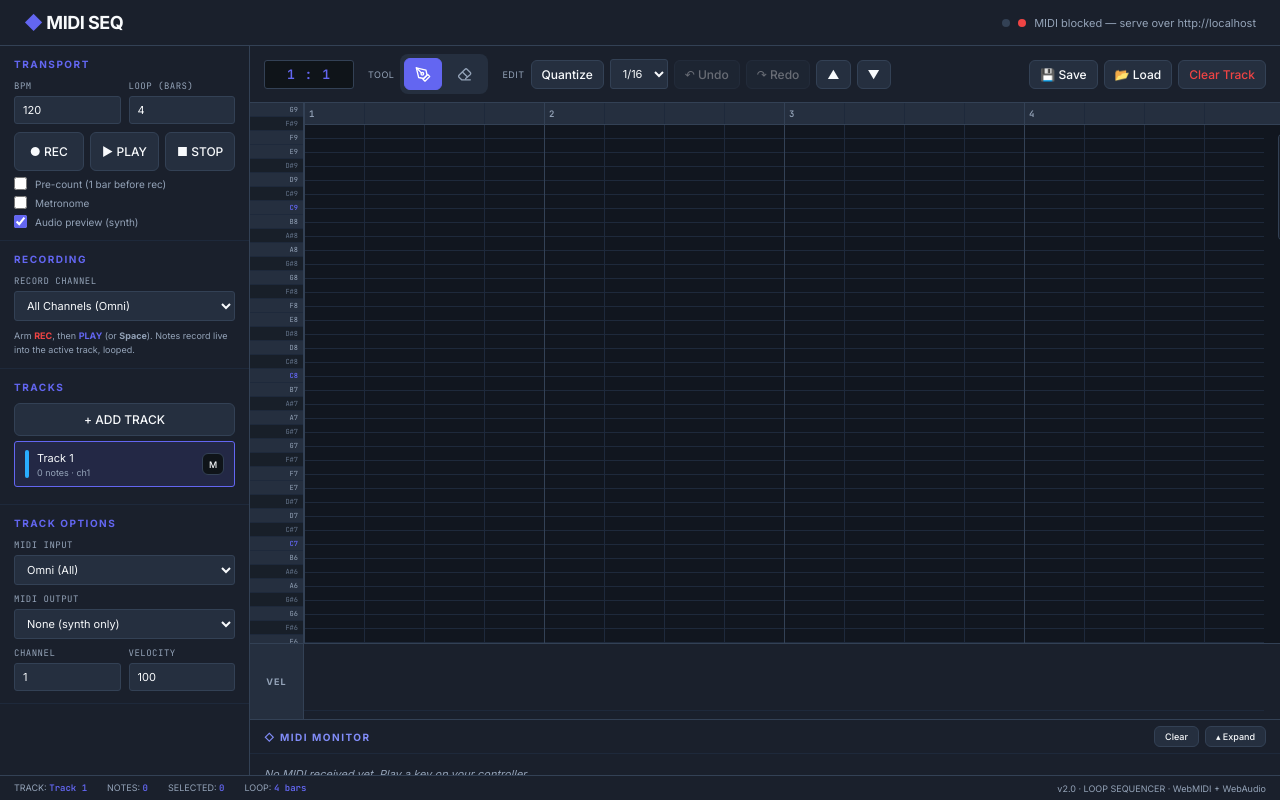
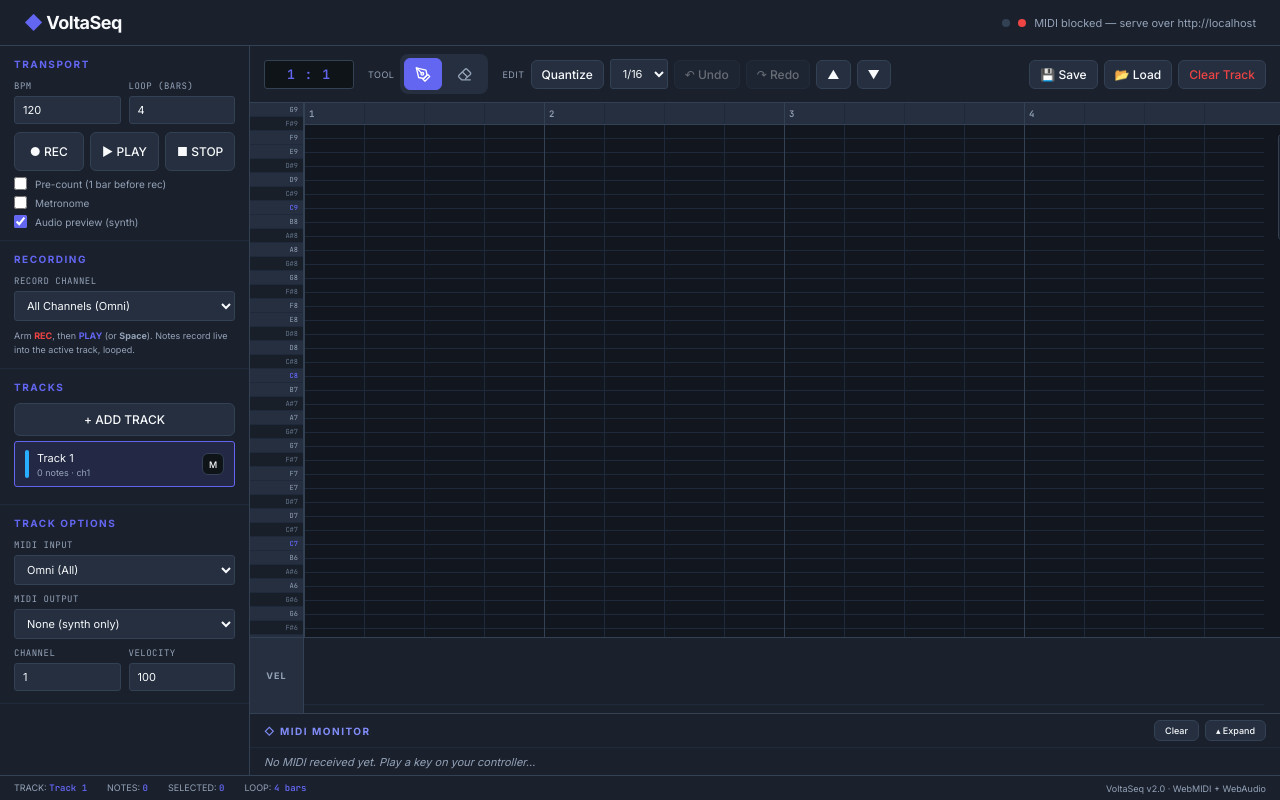
Before and after one commit to dferreiramarques/voltaseq, a plain HTML site: page index.html in a window 1280 px wide. Drawn offline with nearby package versions, Linux system fonts and the light colour scheme.

Commit message:
Add files via upload

```diff
--- a/index.html
+++ b/index.html
@@ -3,7 +3,7 @@
 <head>
 <meta charset="UTF-8">
 <meta name="viewport" content="width=device-width, initial-scale=1.0">
-<title>MIDI Sequencer — Maschine-style Loop</title>
+<title>VoltaSeq — Loop Sequencer</title>
 <link rel="preconnect" href="https://fonts.googleapis.com">
 <link rel="preconnect" href="https://fonts.gstatic.com" crossorigin>
 <link href="https://fonts.googleapis.com/css2?family=Inter:wght@300;400;500;600;700;800&family=JetBrains+Mono:wght@400;500;600&display=swap" rel="stylesheet">
@@ -45,7 +45,7 @@
     input[type="number"], .pos-display, .log-time, .log-raw, .log-data, .status-val,
     .pkey, .bar-tick, .ctrl-label { font-family: 'JetBrains Mono', 'Courier New', monospace; }
 
-    .container { display: flex; flex-direction: column; height: 100vh; }
+    .container { display: flex; flex-direction: column; height: 100vh; overflow: hidden; }
 
     /* ════ HEADER ════ */
     .header {
@@ -265,9 +265,9 @@
     .monitor {
         background: var(--bg-panel);
         border-top: 1px solid var(--border); display: flex; flex-direction: column; flex: none;
-        transition: height 0.18s ease;
+        transition: height 0.18s ease; overflow: hidden;
     }
-    .monitor.collapsed { height: 56px; }
+    .monitor.collapsed { height: 62px; }
     .monitor.expanded { height: 180px; }
     .monitor-head {
         padding: 6px 14px; display: flex; align-items: center; justify-content: space-between;
@@ -276,7 +276,7 @@
     .monitor-title { font-size: 10px; color: var(--accent-alt); text-transform: uppercase; letter-spacing: 1.5px; font-weight: 700; }
     .mon-btn { flex: none; padding: 4px 10px; font-size: 9px; }
     .monitor-log { padding: 4px 14px; font-size: 11px; line-height: 1.5; }
-    .monitor.collapsed .monitor-log { overflow: hidden; flex: none; height: 24px; }
+    .monitor.collapsed .monitor-log { overflow: hidden; flex: none; height: 26px; }
     .monitor.expanded .monitor-log { overflow-y: auto; flex: 1; }
     .log-line { display: flex; gap: 10px; white-space: nowrap; }
     .log-time { color: #64748b; min-width: 64px; }
@@ -287,11 +287,11 @@
     .log-type.other { color: var(--warning); }
     .log-data { color: var(--text-primary); }
     .log-raw { color: #64748b; margin-left: auto; }
-    .log-empty { color: var(--text-secondary); font-style: italic; padding: 8px 0; }
+    .log-empty { color: var(--text-secondary); font-style: italic; padding: 2px 0; }
 
     /* ════ STATUS BAR ════ */
     .status-bar {
-        background: var(--bg-panel); border-top: 1px solid var(--border);
+        background: var(--bg-panel); border-top: 1px solid var(--border); flex: none;
         padding: 6px 14px; display: flex; justify-content: space-between;
         align-items: center; font-size: 9px; color: var(--text-secondary);
     }
@@ -308,7 +308,7 @@
 <div class="container">
     <!-- HEADER -->
     <div class="header" id="header">
-        <h1><span>◆</span> MIDI SEQ</h1>
+        <h1><span>◆</span> VoltaSeq</h1>
         <div class="header-right">
             <div class="midi-status" id="midiStatus">
                 <span class="midi-activity" id="midiActivity"></span>
@@ -475,14 +475,14 @@
             <div>SELECTED: <span class="status-val" id="stSel">0</span></div>
             <div>LOOP: <span class="status-val" id="stLoop">4 bars</span></div>
         </div>
-        <div style="font-size:9px;">v2.0 · LOOP SEQUENCER · WebMIDI + WebAudio</div>
+        <div style="font-size:9px;">VoltaSeq v2.0 · WebMIDI + WebAudio</div>
     </div>
 </div>
 
 <script src="https://cdnjs.cloudflare.com/ajax/libs/jszip/3.10.1/jszip.min.js" onerror="console.warn('JSZip not loaded')"></script>
 <script>
 // ════════════════════════════════════════════════════════════════════════
-//  MIDI LOOP SEQUENCER — Maschine-style
+//  VoltaSeq — Loop Sequencer
 // ════════════════════════════════════════════════════════════════════════
 const ROW_H = 14;
 const PX_BEAT = 60;       // pixels per quarter-note beat
@@ -1161,7 +1161,7 @@ class Seq {
         if (typeof JSZip === 'undefined') { alert('JSZip failed to load — check your connection and reload.'); return; }
         const zip = new JSZip();
         const project = {
-            app: 'midi-sequencer', version: 2,
+            app: 'voltaseq', version: 2,
             bpm: this.bpm, loopBars: this.loopBars, quantize: this.quantize, activeId: this.activeId,
             tracks: this.tracks.map(t => ({
                 id: t.id, name: t.name, color: t.color, channel: t.channel,
@@ -1174,7 +1174,7 @@ class Seq {
         const url = URL.createObjectURL(blob);
         const a = document.createElement('a');
         a.href = url;
-        a.download = `midiseq_project_${Date.now()}.zip`;
+        a.download = `voltaseq_project_${Date.now()}.zip`;
         document.body.appendChild(a); a.click(); document.body.removeChild(a);
         URL.revokeObjectURL(url);
     }
```
